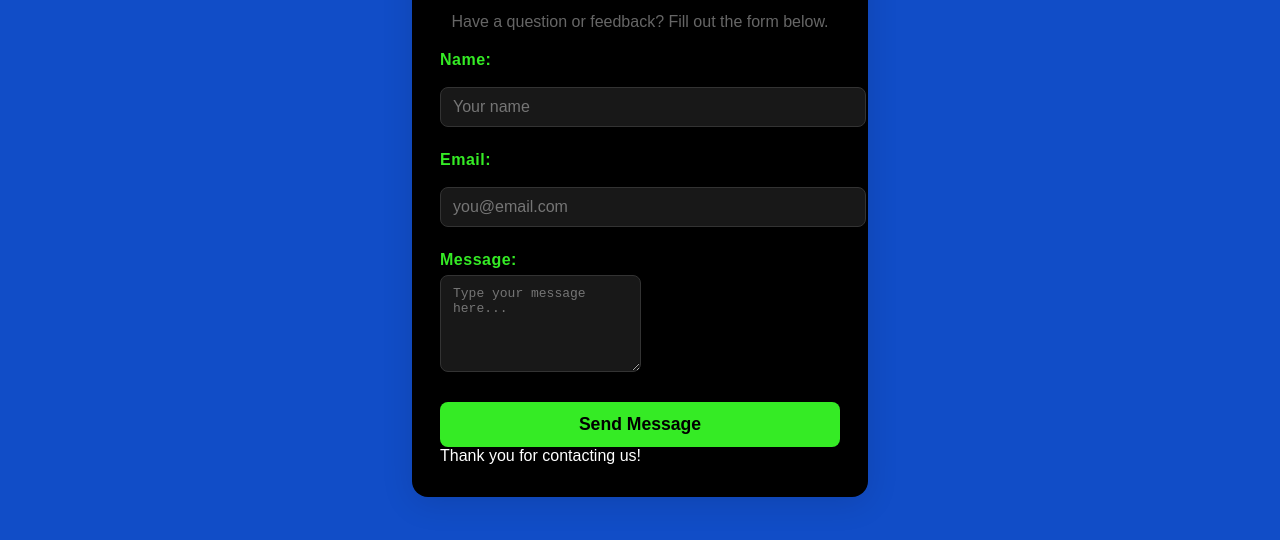
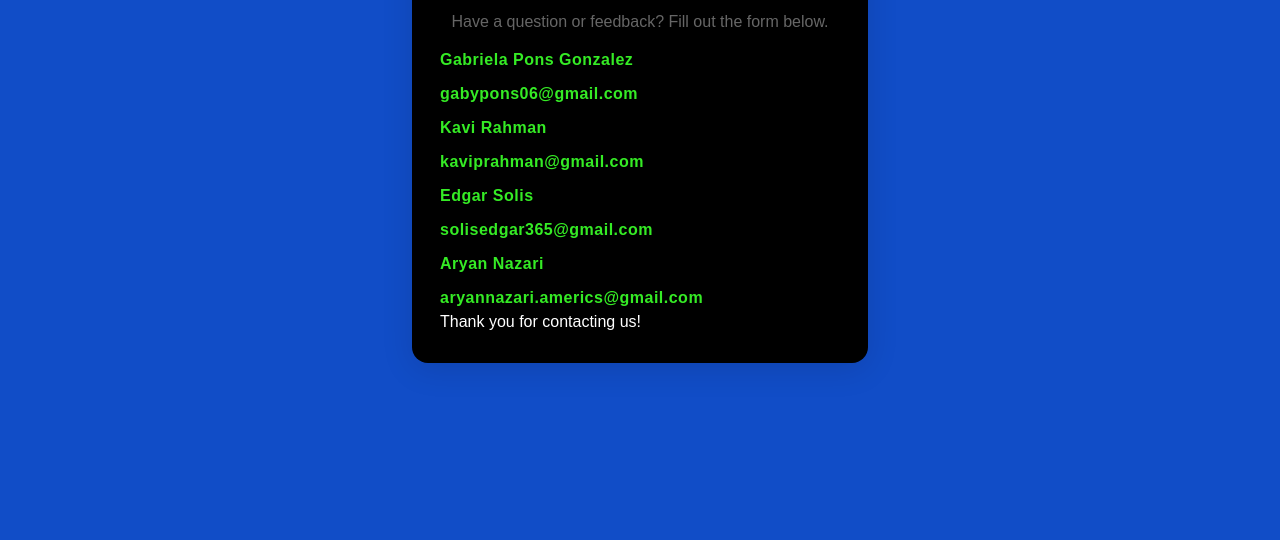
Before and after one commit to UtilityApps-Choicest-Fruit/Currency-Converter, a plain HTML site: page contacts.html in a window 1280 px wide. Shown: the part 212-752 px from the top of the page. Drawn offline with Linux system fonts and the light colour scheme.

Commit message:
worked on the contacts page

```diff
--- a/contacts.html
+++ b/contacts.html
@@ -21,16 +21,23 @@
             Have a question or feedback? Fill out the form below.
         </p>
         <form>
-            <label for="name">Name:</label>
-            <input type="text" id="name" name="name" placeholder="Your name" required>
+            <label for="name">Gabriela Pons Gonzalez</label>
 
-            <label for="email">Email:</label>
-            <input type="email" id="email" name="email" placeholder="you@email.com" required>
 
-            <label for="message">Message:</label>
-            <textarea id="message" name="message" rows="5" placeholder="Type your message here..." required></textarea>
+            <label for="email">gabypons06@gmail.com</label>
 
-            <button type="submit">Send Message</button>
+
+            <label for="name">Kavi Rahman</label>
+
+            <label for="email">kaviprahman@gmail.com</label>
+
+            <label for="name">Edgar Solis</label>
+
+            <label for="email">solisedgar365@gmail.com</label>
+
+            <label for="name">Aryan Nazari</label>
+
+            <label for="email">aryannazari.americs@gmail.com</label>
         </form>
         <div class="contact-message">
             Thank you for contacting us!
```
